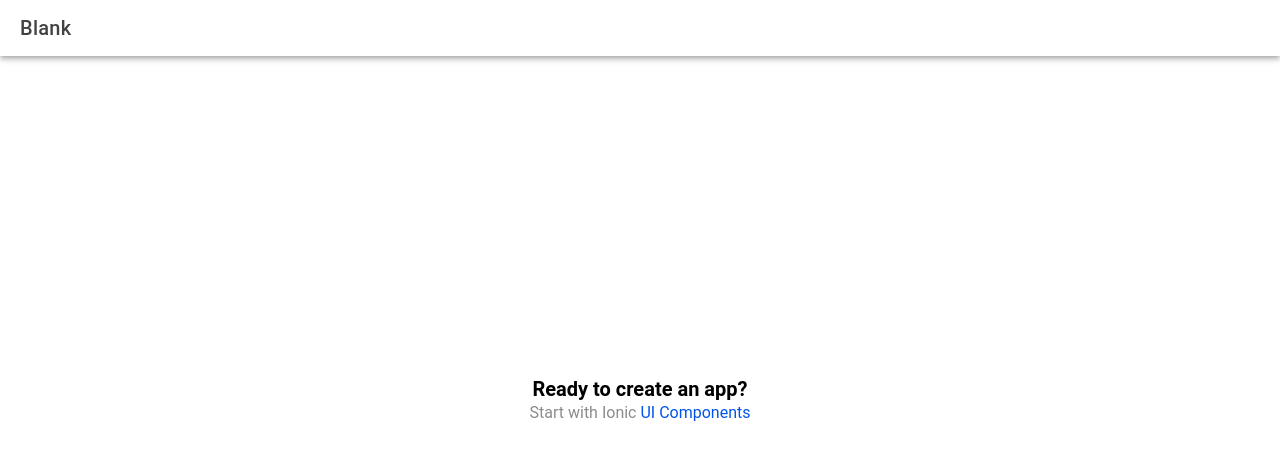
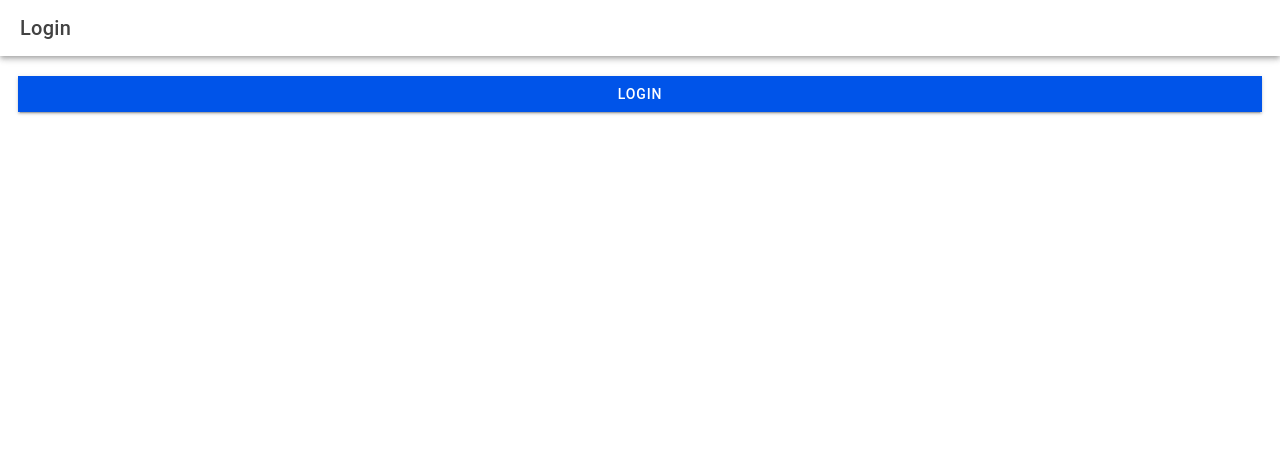
Before and after one commit to saraum01/it35-lab, a React (Vite) app: page /it35-lab in a window 1280 px wide. Before the commit this address led to /it35-lab/home. Shown: the top 460 px of the page. Built offline with nearby package versions, Linux system fonts and the light colour scheme.

Commit message:
Templates and routes for login

```diff
--- a/src/App.tsx
+++ b/src/App.tsx
@@ -32,6 +32,8 @@ import '@ionic/react/css/palettes/dark.system.css';
 
 /* Theme variables */
 import './theme/variables.css';
+import Login from './pages/Login';
+import Menu from './pages/Menu';
 
 setupIonicReact();
 
@@ -45,6 +47,8 @@ const App: React.FC = () => (
         <Route exact path="/it35-lab/">
           <Redirect to="/it35-lab/home" />
         </Route>
+        <Route exact path="/it35-lab" component={Login} />
+        <Route exact path="/it35-lab/app" component={Menu} />
       </IonRouterOutlet>
     </IonReactRouter>
   </IonApp>
--- /dev/null
+++ b/src/pages/Login.tsx
@@ -0,0 +1,34 @@
+import {
+    IonButton,
+    IonButtons,
+      IonContent,
+      IonHeader,
+      IonMenuButton,
+      IonPage,
+      IonTitle,
+      IonToolbar,
+      useIonRouter
+  } from '@ionic/react';
+
+  const Login: React.FC = () => {
+    const navigation = useIonRouter();
+    const doLogin = () => {
+        navigation.push('/it35-lab/app','forward','replace');
+    }
+    return (
+      <IonPage>
+        <IonHeader>
+          <IonToolbar>
+            <IonTitle>Login</IonTitle>
+          </IonToolbar>
+        </IonHeader>
+        <IonContent className='ion-padding'>
+            <IonButton onClick={() => doLogin()} expand="full">
+                Login
+            </IonButton>
+        </IonContent>
+      </IonPage>
+    );
+  };
+
+  export default Login;
--- /dev/null
+++ b/src/pages/Menu.tsx
@@ -0,0 +1,25 @@
+import {
+    IonButtons,
+      IonContent,
+      IonHeader,
+      IonMenuButton,
+      IonPage,
+      IonTitle,
+      IonToolbar
+  } from '@ionic/react';
+
+  const Menu: React.FC = () => {
+    return (
+      <IonPage>
+        <IonHeader>
+          <IonToolbar>
+            <IonTitle>Menu</IonTitle>
+          </IonToolbar>
+        </IonHeader>
+        <IonContent fullscreen>
+        </IonContent>
+      </IonPage>
+    );
+  };
+
+  export default Menu;
```
Also changed, not shown: src/pages/Page1.tsx (added, +28 -0 lines), src/pages/Page2.tsx (added, +28 -0 lines).
